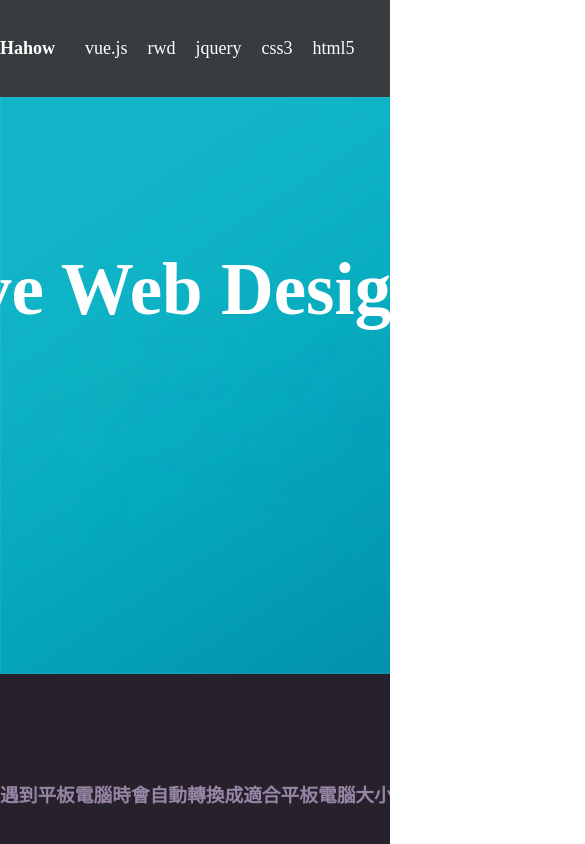
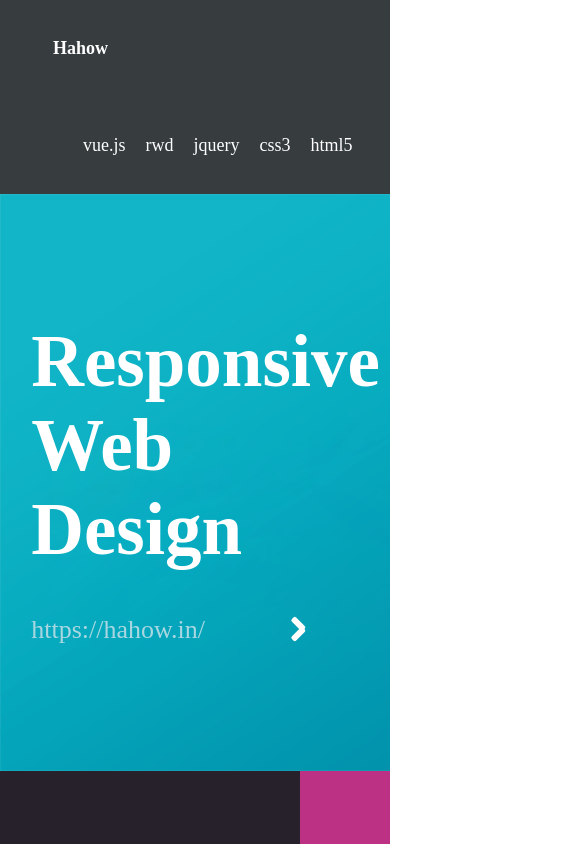
Before and after one commit to RyanClayKao/hahow_practice_web_rwd, a plain HTML site: page 15-RWD/index.html in a window 390 px wide. Shown: the top 844 px of the page, 585 px wide, since content can reach past the window. Drawn offline with Linux system fonts and the light colour scheme.

Commit message:
單元15：完成 1024斷點的 RWD設定

```diff
--- a/15-RWD/css/main.css
+++ b/15-RWD/css/main.css
@@ -230,3 +230,61 @@ div.leftbox > h3 {
     color: #008ca5;
     margin-bottom: 33px;
 }
+
+
+@media screen and (max-width: 1024px) {
+    header > nav,
+    article > div,
+    aside > div,
+    main > div,
+    footer > div {
+        width: 100%;
+    }
+
+    header > nav {
+        padding-left: 53px;
+    }
+
+    article {
+        display: flex;
+        justify-content: center;
+        align-items: center;
+    }
+
+    article > div {
+        position: static;
+        top: 0%;
+        left: 0%;
+        /* width: 740px; */
+        /* height: 275px; */
+        margin-top: 0px;
+        margin-left: 0px;
+        height: auto;
+
+        padding-left: 8%;
+        padding-right: 21%;
+
+        /* background-image: url("../images/rightbtn.jpg");
+        background-repeat: no-repeat;
+        background-size: 19px 30px;
+        background-position: right bottom; */
+    }
+
+    aside > div > h3 {
+        padding-left: 8%;
+        padding-right: 8%;
+        overflow: hidden;
+        white-space: nowrap;
+        text-overflow: ellipsis;
+    }
+
+
+}
+
+@media screen and (max-width: 640px) {
+
+}
+
+@media screen and (max-width: 320px) {
+
+}
```
